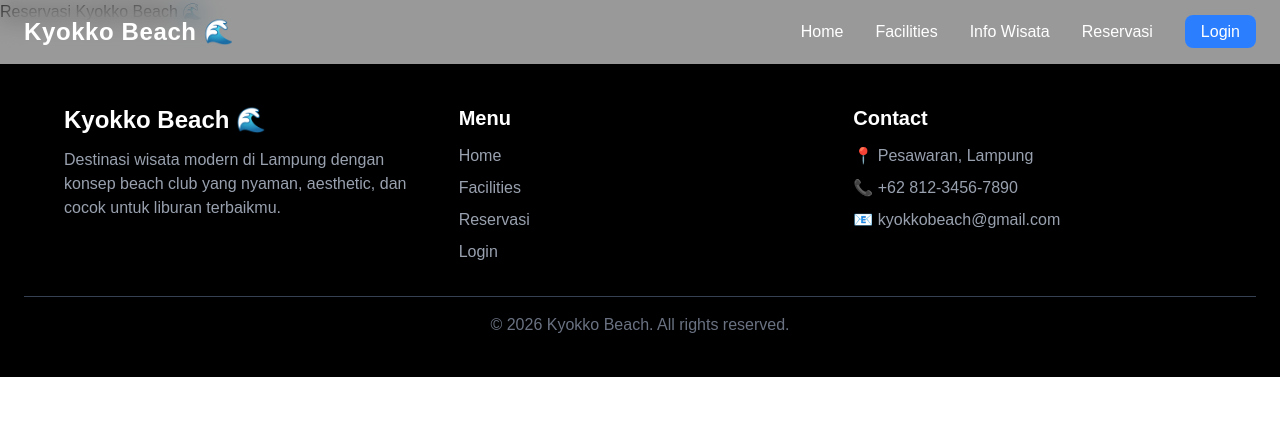
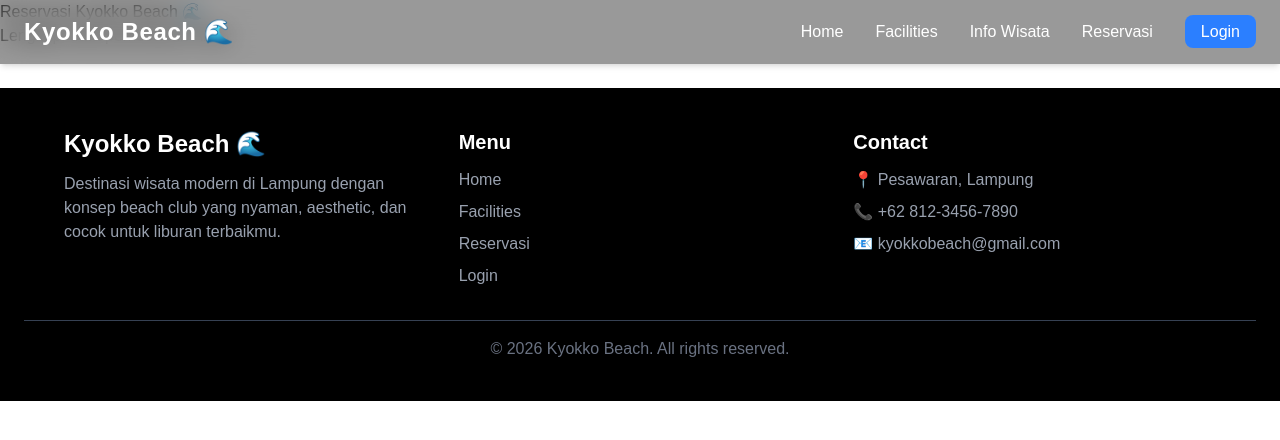
Before and after one commit to salavansaputra-cell/TA-WEB-24A-SANSAN, a Next.js app in the folder kyokko/: page /reservasi in a window 1280 px wide. Shown: the top 440 px of the page. Built offline with nearby package versions, Linux system fonts and the light colour scheme.

Commit message:
Salavan : menambahkan deskripsi reservasi

```diff
--- a/kyokko/app/reservasi/page.tsx
+++ b/kyokko/app/reservasi/page.tsx
@@ -7,6 +7,10 @@ export default function ReservasiPage() {
         <h1>
           Reservasi Kyokko Beach 🌊
         </h1>
+
+        <p>
+          Lengkapi data pemesanan Anda
+        </p>
       </section>
     </main>
   );
```
